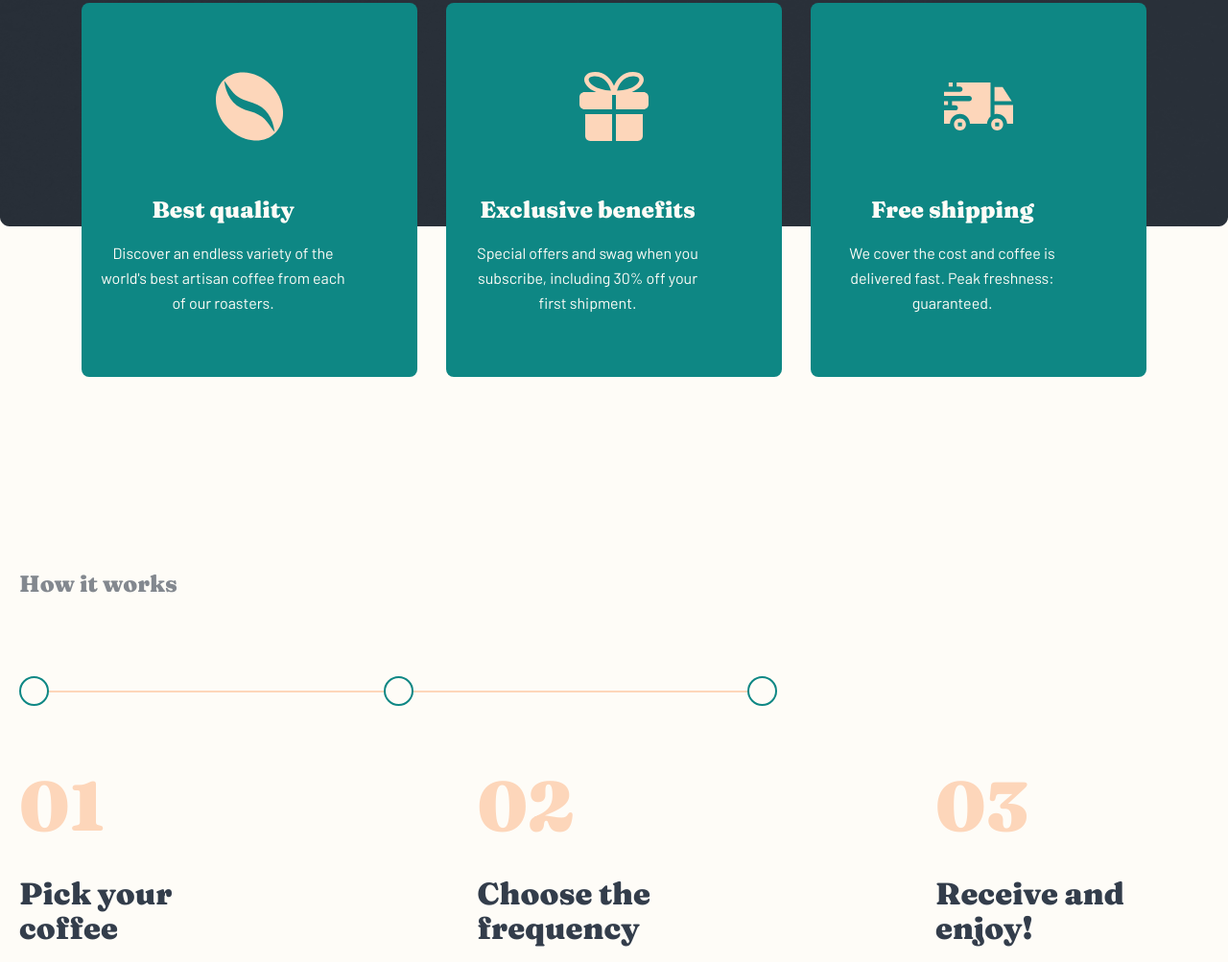
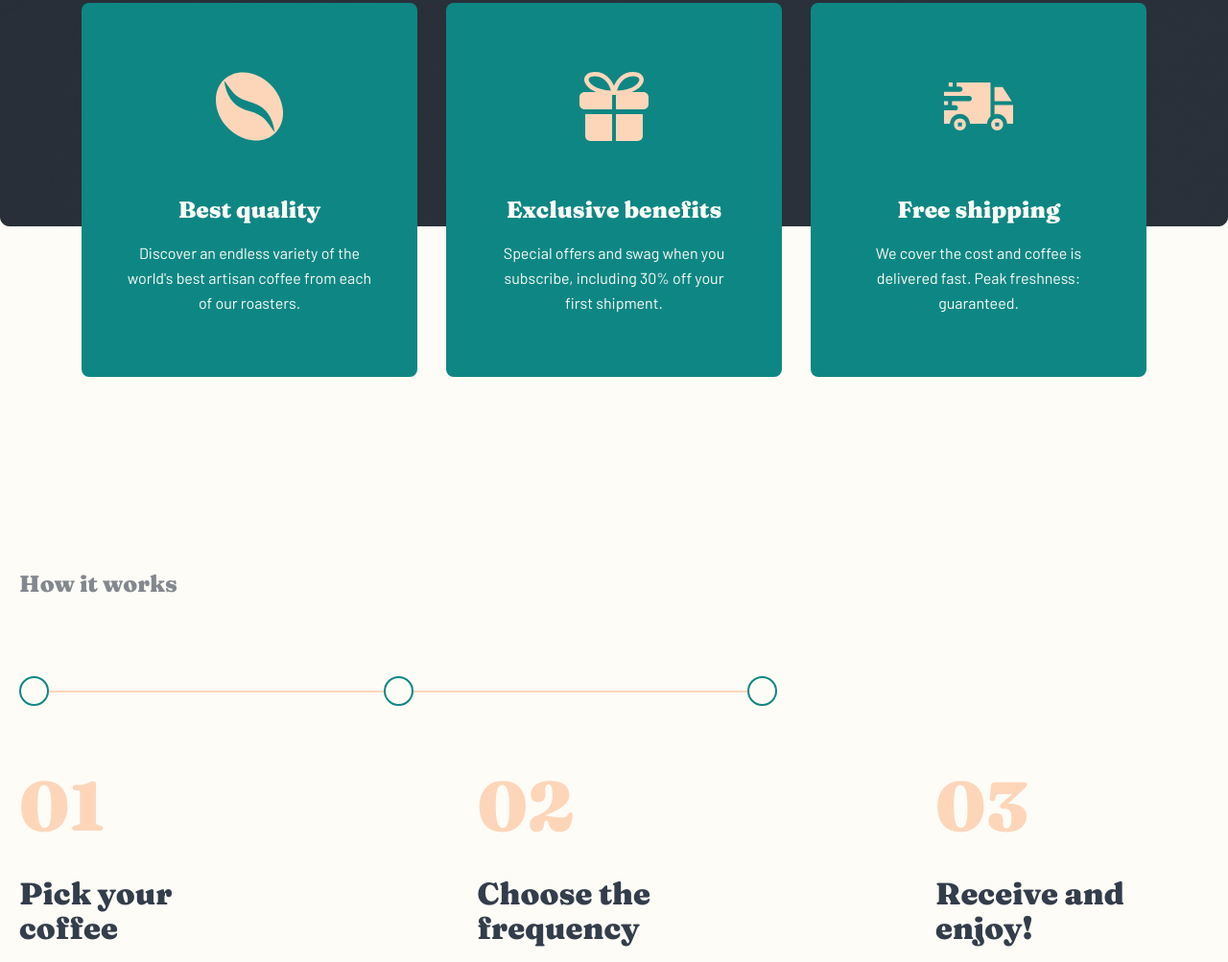
Before and after one commit to EhsonjonKomiljonov/2-oy-8-dars, a plain HTML site: page index.html in a window 1280 px wide. Shown: the part 1896-2899 px from the top of the page at 96% size. Drawn offline with nearby package versions, Linux system fonts and the light colour scheme; files that its build step writes are made by us from their sources.

Commit message:
edit choose setion

```diff
--- a/sass/blocks/home/_choose.scss
+++ b/sass/blocks/home/_choose.scss
@@ -95,8 +95,7 @@
 .choose__item__box {
   width: 100%;
   max-width: 255px;
-  margin: 0 auto;
-  margin: 56px 0 0;
+  margin: 56px auto 0;
 }
 
 .choose__subtitle {
```
